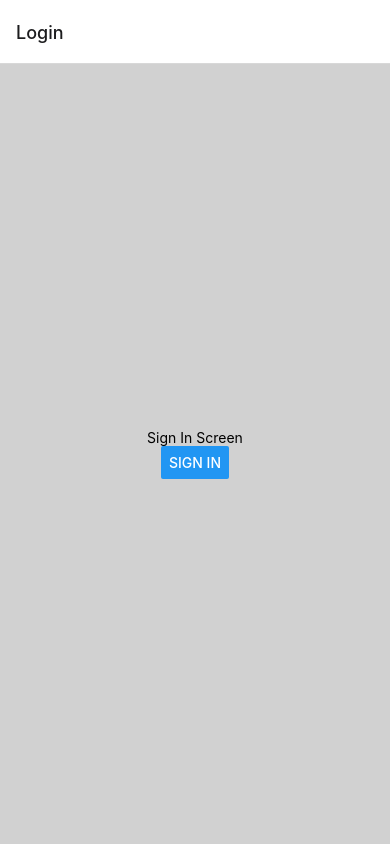
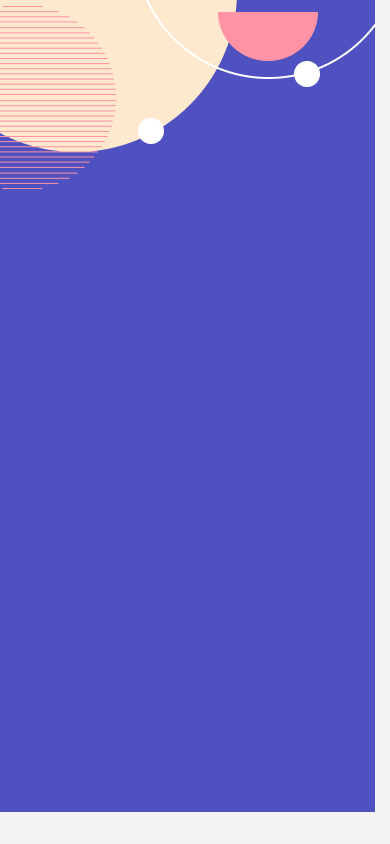
Before and after one commit to theafolayan/expo-auth-navigation-starter, a React Native app: screen /Register in a window 390 px wide. Built offline with nearby package versions, Linux system fonts and the light colour scheme.

Commit message:
imported form elements

```diff
--- a/package.json
+++ b/package.json
@@ -14,6 +14,7 @@
     "@react-navigation/stack": "^6.0.7",
     "apisauce": "^2.1.6",
     "expo": "^47.0.0",
+    "expo-constants": "~14.0.2",
     "expo-status-bar": "~1.4.2",
     "react": "18.1.0",
     "react-dom": "18.1.0",
--- /dev/null
+++ b/src/components/AppText.js
@@ -0,0 +1,118 @@
+import React from "react";
+import { StyleSheet, Text, View } from "react-native";
+
+import colors from "../constants/colors";
+
+export default function AppText({
+  children,
+  style,
+  big,
+  colored,
+  bold,
+  dark,
+  medium,
+  title,
+  yellow,
+  centered,
+  small,
+  red,
+  green,
+  extraBig,
+  underlined,
+  italic,
+  grey,
+  left,
+  right,
+  size,
+  white,
+}) {
+  return (
+    <View>
+      <Text
+        style={[
+          styles.text,
+          big && styles.big,
+          colored && styles.colored,
+          bold && styles.bold,
+          dark && styles.dark,
+          medium && styles.medium,
+          title && styles.title,
+          centered && styles.centered,
+          small && styles.small,
+          red && styles.red,
+          green && styles.green,
+          extraBig && styles.extraBig,
+          yellow && styles.yellow,
+          underlined && styles.underlined,
+          white && styles.white,
+          grey && styles.grey,
+          right && styles.right,
+          left && styles.left,
+          italic && styles.italic,
+          style,
+          size && { fontSize: size },
+        ]}
+      >
+        {children}
+      </Text>
+    </View>
+  );
+}
+
+const styles = StyleSheet.create({
+  text: {
+    // fontFamily: 'PlusJakarta',
+    paddingHorizontal: 5,
+    paddingVertical: 2,
+    color: "#667085",
+    fontSize: 14,
+  },
+
+  big: {
+    fontSize: 24,
+  },
+  colored: {
+    color: colors.primary,
+  },
+  red: { color: colors.red },
+  bold: {
+    // fontFamily: 'SpaceGrotesk_700Bold',
+    color: colors.primary,
+  },
+  dark: {
+    color: colors.dark,
+  },
+  yellow: {
+    color: colors.yellow,
+  },
+  small: {
+    fontSize: 11,
+  },
+  italic: {
+    // fontFamily: 'PlusJakartaItalic',
+  },
+  medium: {
+    fontSize: 16,
+  },
+  white: {
+    color: colors.white,
+  },
+  grey: { color: colors.light },
+
+  extraBig: { fontSize: 28, margin: 10 },
+  title: {
+    marginVertical: 5,
+  },
+  green: {
+    color: colors.green,
+  },
+  centered: {
+    textAlign: "center",
+  },
+  left: { textAlign: "left" },
+  right: { textAlign: "right" },
+  underlined: {
+    textDecorationLine: "underline",
+    marginHorizontal: 4,
+  },
+});
--- a/src/routes/AuthStack.js
+++ b/src/routes/AuthStack.js
@@ -2,13 +2,18 @@ import React from "react";
 import { createStackNavigator } from "@react-navigation/stack";
 // import { SignInScreen } from "../screens/SignInScreen";
 import LoginScreen from "../screens/guest/LoginScreen";
+import RegisterScreen from "../screens/guest/RegisterScreen";
 
 const Stack = createStackNavigator();
 
 export const AuthStack = () => {
   return (
-    <Stack.Navigator>
-      <Stack.Screen name="Login" component={LoginScreen} />
+    <Stack.Navigator
+      screenOptions={{
+        headerShown: false,
+      }}
+    >
+      <Stack.Screen name="Register" component={RegisterScreen} />
     </Stack.Navigator>
   );
 };
--- a/src/screens/guest/RegisterScreen.js
+++ b/src/screens/guest/RegisterScreen.js
@@ -1,12 +1,26 @@
 import React from "react";
-import { StyleSheet, Text, View } from "react-native";
+import { ImageBackground, StyleSheet, Text, View } from "react-native";
+import Constants from "expo-constants";
+import AppText from "../../components/AppText";
+
+// import { Constants } from "expo-constants";
 
 export default function RegisterScreen() {
   return (
-    <View>
-      <Text></Text>
-    </View>
+    <ImageBackground
+      style={styles.bg}
+      source={require("../../../assets/bg/guest-bg.png")}
+    >
+      <AppText> </AppText>
+    </ImageBackground>
   );
 }
 
-const styles = StyleSheet.create({});
+const styles = StyleSheet.create({
+  bg: {
+    flex: 1,
+    paddingHorizontal: 20,
+    paddingTop: 20,
+    paddingTop: Constants.statusBarHeight,
+  },
+});
```
Also changed, not shown: src/components/form/AppPasswordInput.js (added, +70 -0 lines), src/components/form/AppTextInput.js (added, +72 -0 lines), src/components/form/Checkbox.js (added, +23 -0 lines), src/components/form/ErrorMessage.js (added, +14 -0 lines), src/components/form/Form.js (added, +10 -0 lines), src/components/form/FormButton.js (added, +17 -0 lines), src/components/form/FormField.js (added, +34 -0 lines), src/components/form/FormTextLink.js (added, +14 -0 lines), assets/bg/guest-bg.png (added), assets/brand/bambi-logo.png (added).
